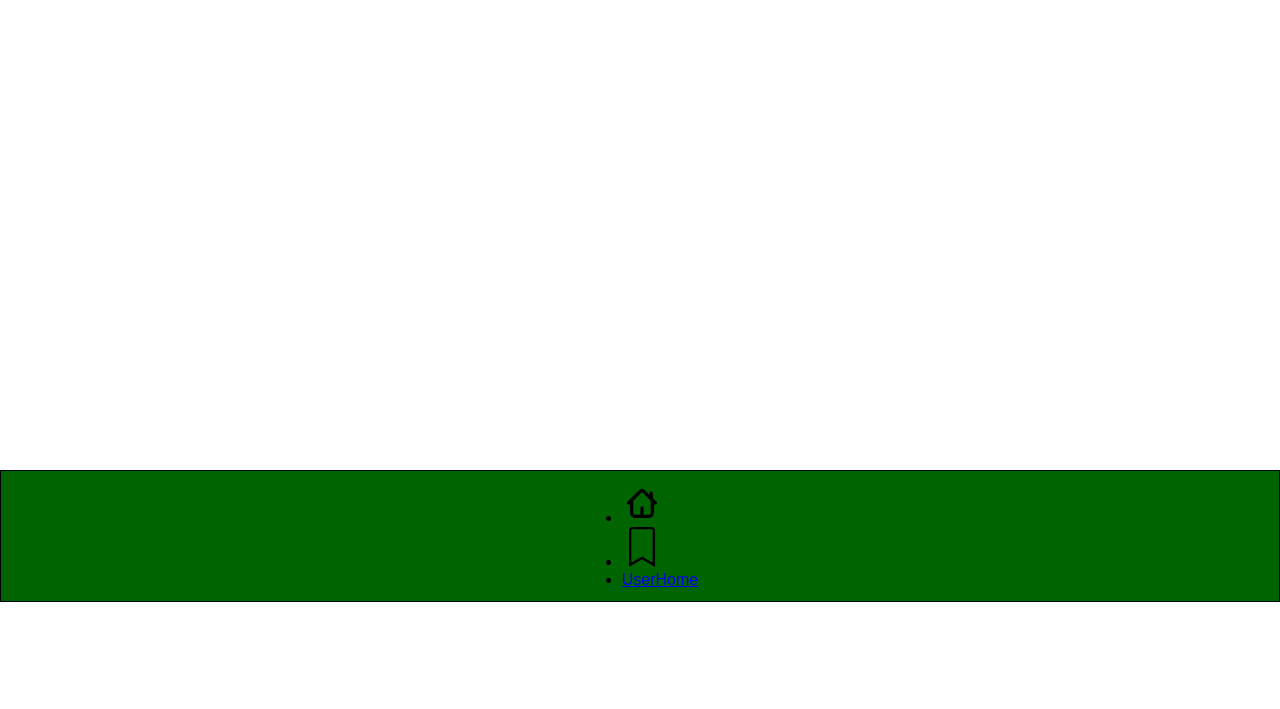
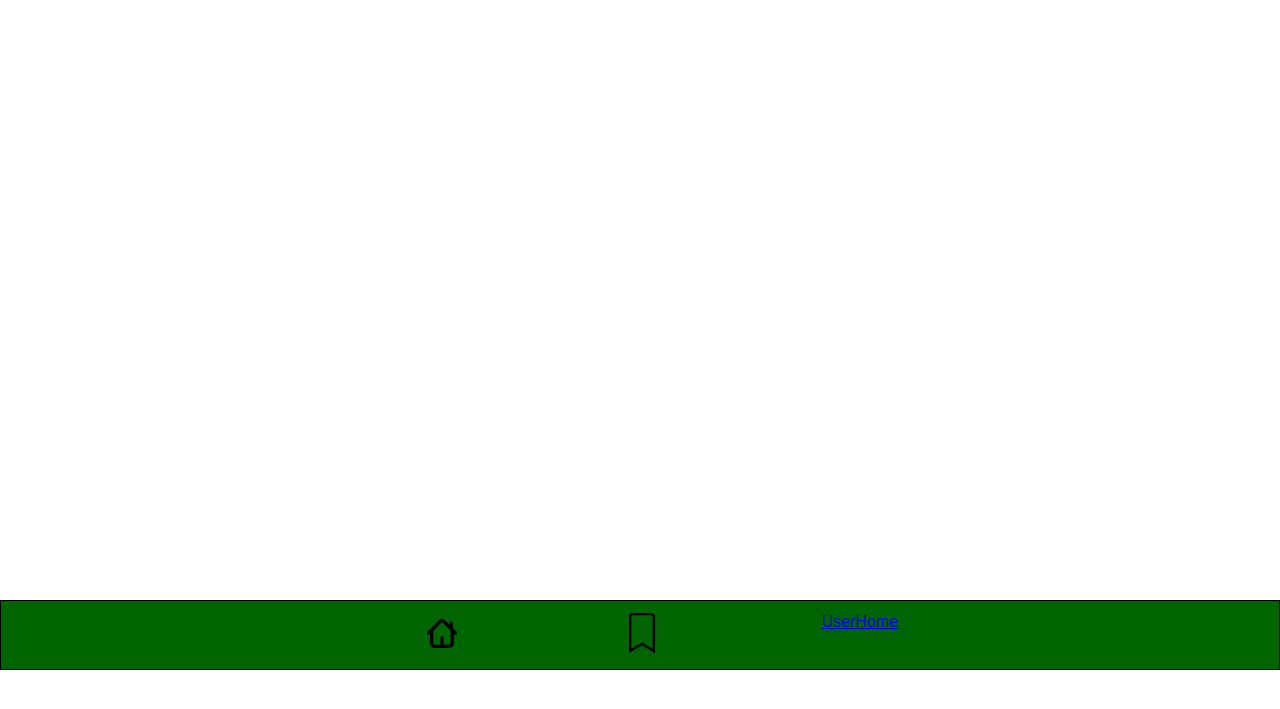
Before and after one commit to CoderMarkus/quizapp, a plain HTML site: page index.html in a window 1280 px wide. Shown: the part 59-768 px from the top of the page. Drawn offline with Linux system fonts and the light colour scheme.

Commit message:
change css footer

```diff
--- a/styles.css
+++ b/styles.css
@@ -19,13 +19,24 @@ footer {
     position: relative;
     flex-direction: row;
     display: flex;
-    justify-content: space-evenly;
+    justify-content: center;
     border: solid 1px;
     padding: 12px;
-    bottom: -490px
+    bottom: -620px
+
 }
 .nav-footer {
     display: flex;
     flex-direction: row
 
 }
+
+ul {
+    list-style-type: none;
+    position: relative;
+    flex-direction: raw;
+
+    display: flex;
+    justify-content: center;
+    gap: 160px;
+}
```
